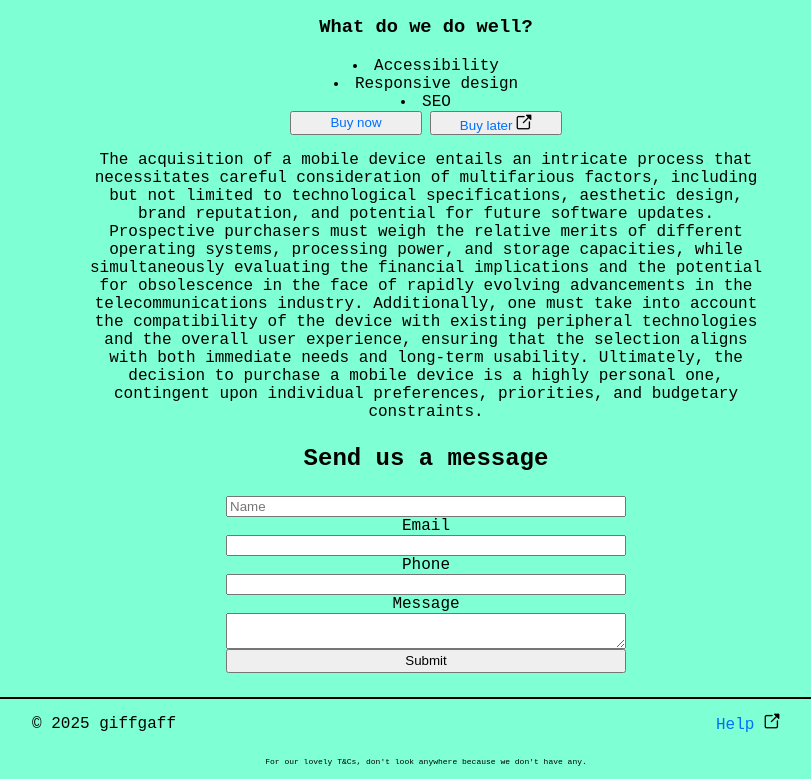
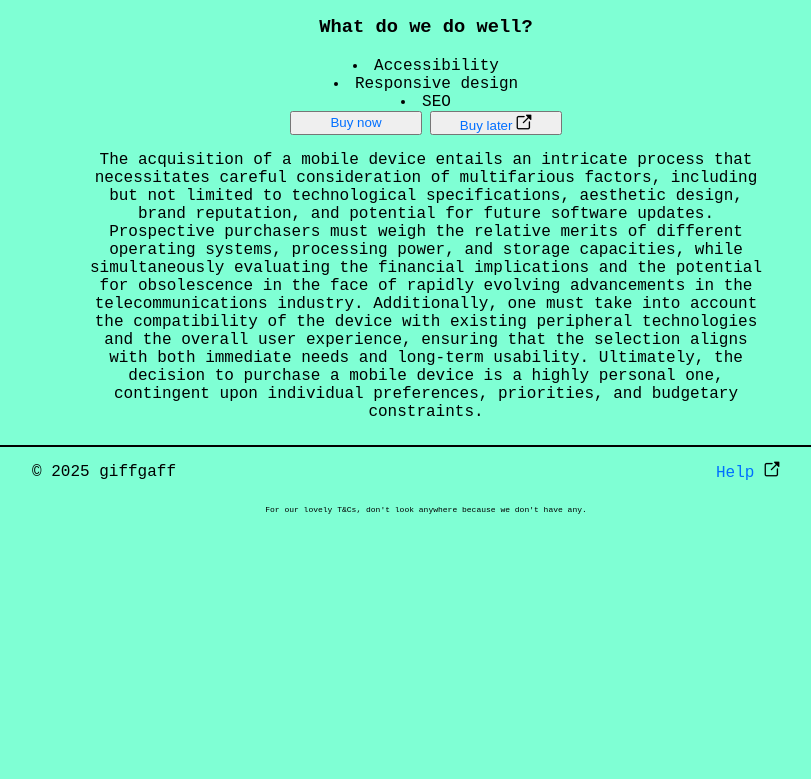
Before and after one commit to Abibubble/bad-a11y, a website: page index.html in a window 1280 px wide. Shown: the part 612-1391 px from the top of the page, without its empty margins (214-1025 px from the left). After the commit the page ends 1139 px from the top, so only its background shows below. Drawn offline with Linux system fonts and the light colour scheme.

Commit message:
wip: Remove form

```diff
--- a/index.html
+++ b/index.html
@@ -75,17 +75,6 @@
         priorities, and budgetary constraints.
       </p>
     </div>
-    <h2>Send us a message</h2>
-    <form>
-      <input type="text" id="name" name="name" placeholder="Name" required />
-      <label for="email">Email</label>
-      <input type="email" id="email" name="email" required />
-      <label for="phone">Phone</label>
-      <input type="tel" id="phone" name="phone" required />
-      <label for="message">Message</label>
-      <textarea id="message" name="message"></textarea>
-      <button type="submit">Submit</button>
-    </form>
     <footer>
       <div class="grid">
         <p>© 2025 giffgaff</p>
```
Also changed, not shown: README.md.
